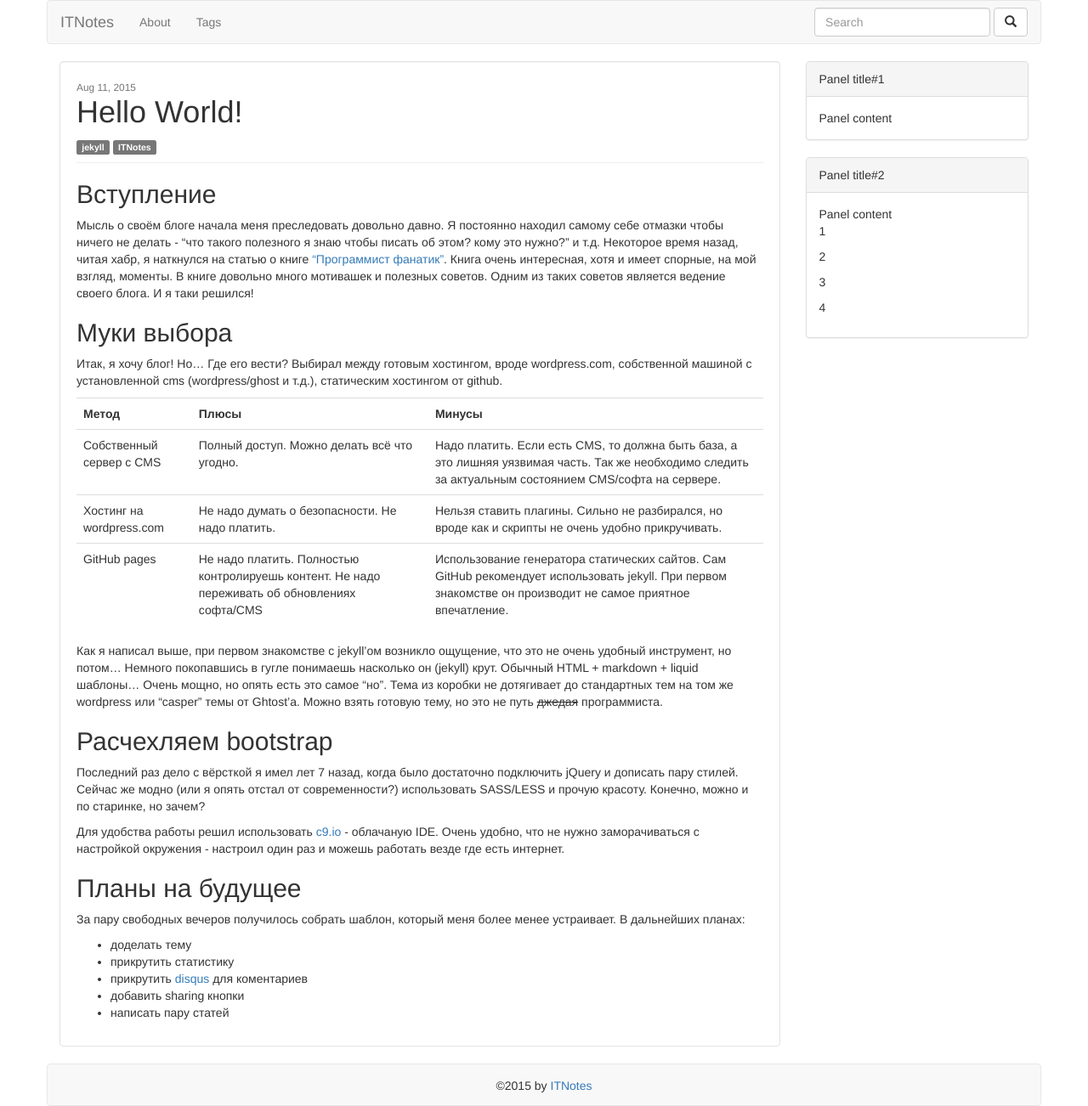
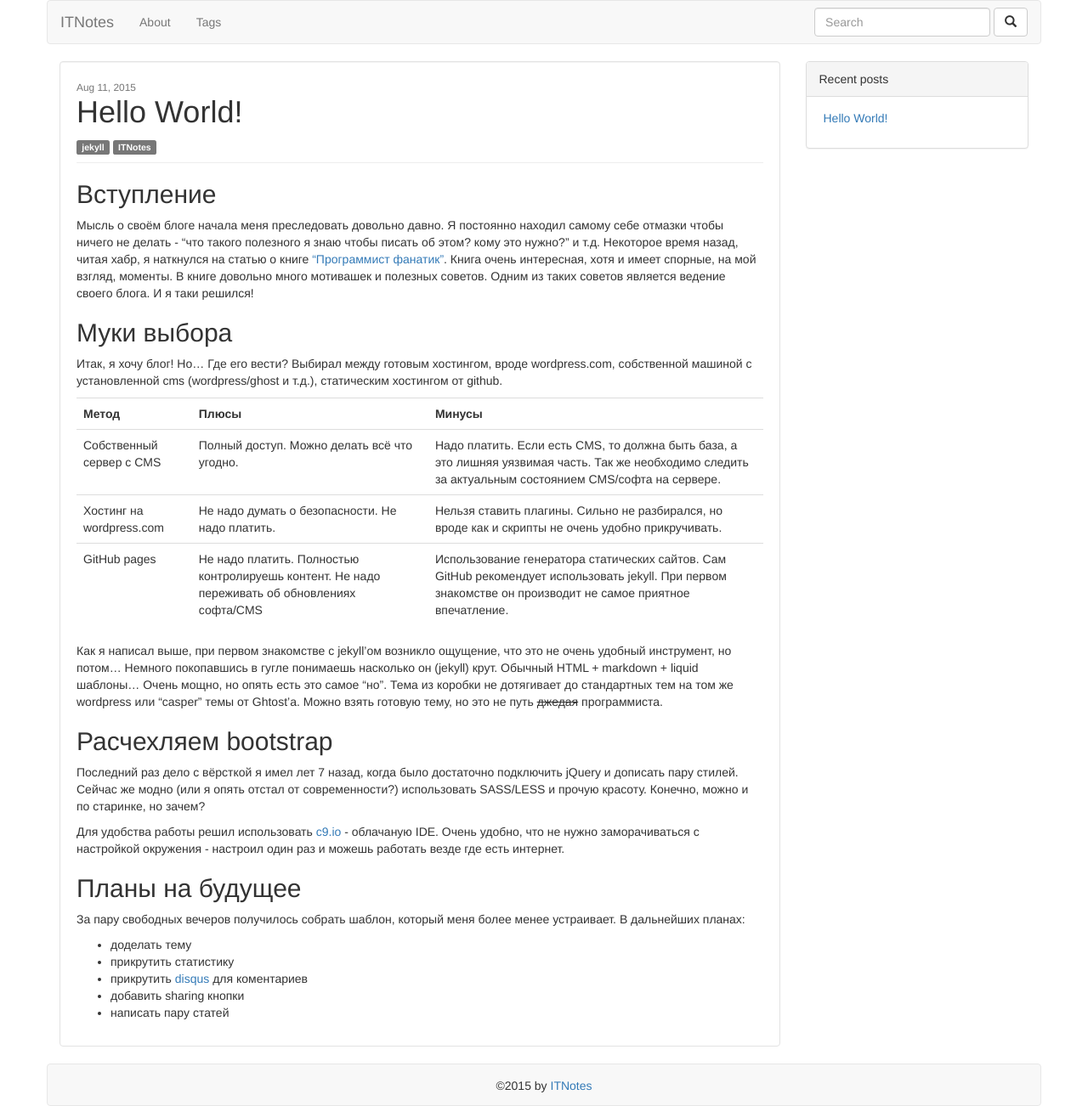
Before and after one commit to itnotes/itnotes.github.io, a Jekyll site: the page built from _posts/2015-08-11-hello-world.md, in a window 1280 px wide. Shown: the whole page at 85% size. Built offline with Jekyll 4.4.1, drawn with Linux system fonts in a browser that asks for light colours; nearby versions of some CDN libraries; Markdown is read by kramdown in place of the engine named in the settings.

Commit message:
Recent posts in sidebar

```diff
--- a/_includes/custom/sidebar.html
+++ b/_includes/custom/sidebar.html
@@ -1,16 +1,8 @@
 <div class="panel panel-default">
-    <div class="panel-heading">Panel title#1</div>
+    <div class="panel-heading">Recent posts</div>
     <div class="panel-body">
-        Panel content
+        <ul>
+        {% for post in site.posts limit:5 %}<li><a href="{{ post.url | prepend: site.baseurl }}">{{ post.title }}</a></li>{% endfor %}
+        </ul>
     </div>
 </div>
-<div class="panel panel-default">
-    <div class="panel-heading">Panel title#2</div>
-    <div class="panel-body">
-        Panel content
-        <p>1</p>
-        <p>2</p>
-        <p>3</p>
-        <p>4</p>
-    </div>
-</div>
--- a/_posts/2015-08-11-hello-world.md
+++ b/_posts/2015-08-11-hello-world.md
@@ -2,7 +2,7 @@
 layout: post
 title:  "Hello World!"
 date:   2015-08-11 13:29:00
-categories: jekyll
+categories: posts
 tags:
 - jekyll
 - ITNotes
--- a/css/main.scss
+++ b/css/main.scss
@@ -35,6 +35,10 @@ body{
 
 		.site-sidebar{
 			@include make-sm-column(3);
+			ul{
+				padding-left:5px;
+				list-style-type:none;
+			}
 		}
 
 		.post{
```
